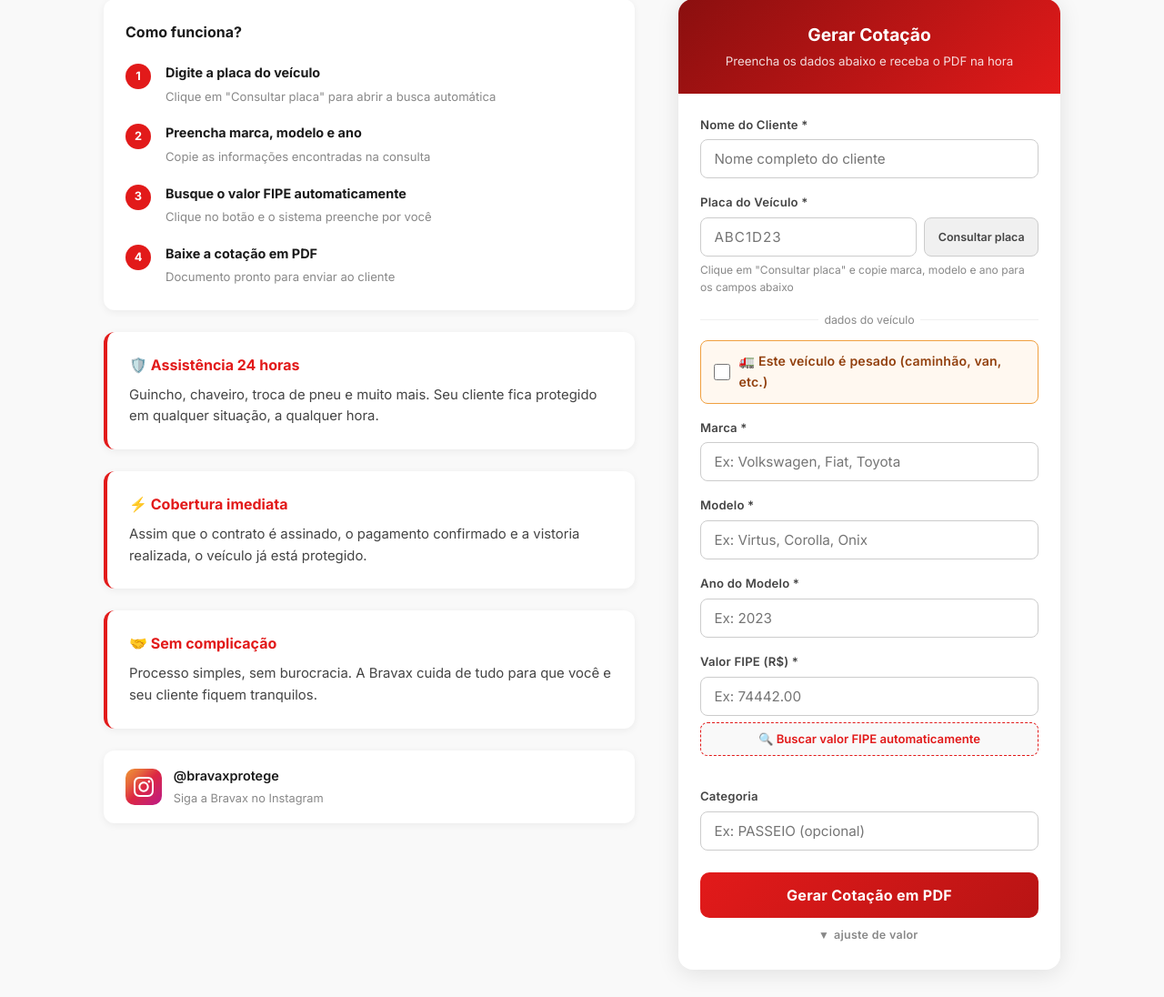
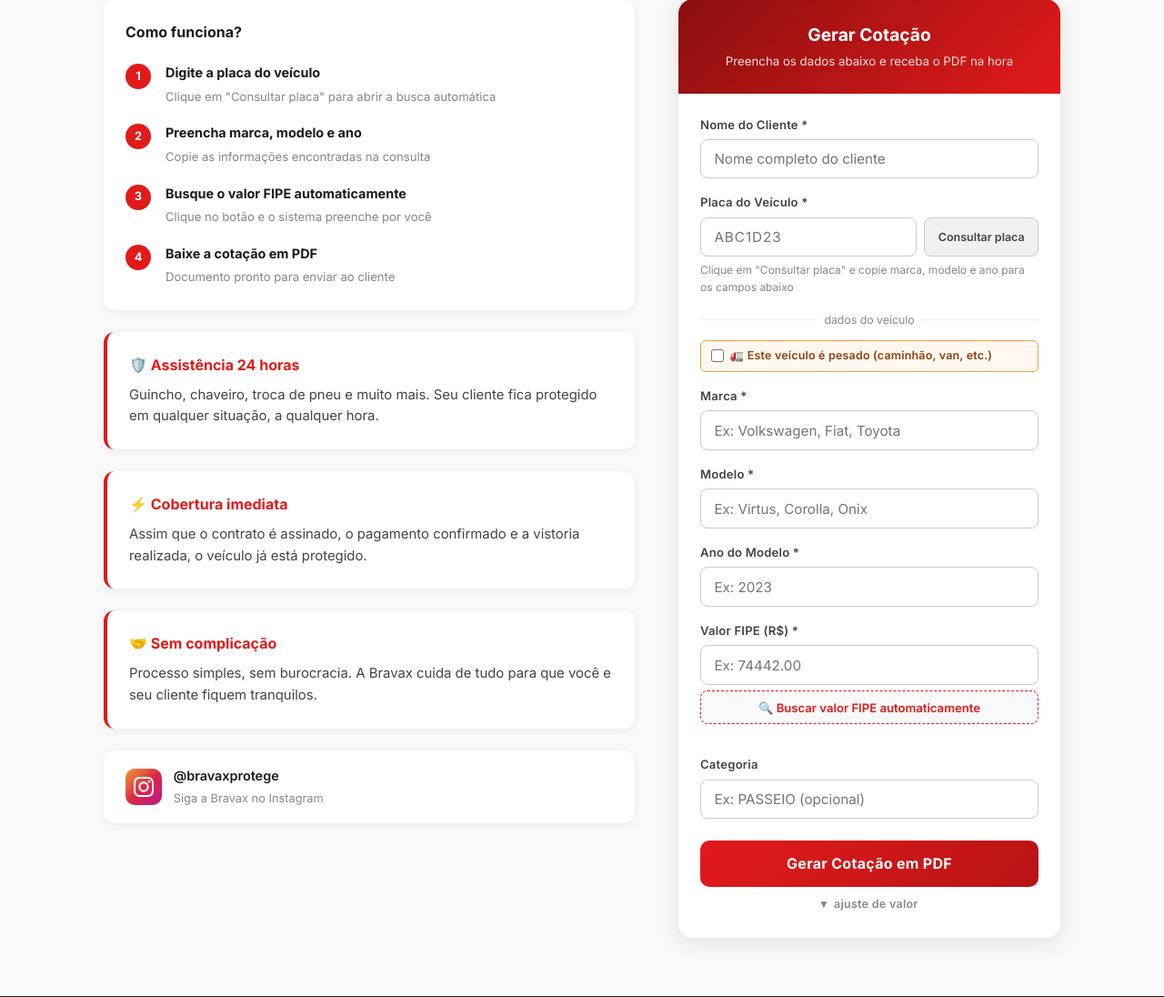
Before and after one commit to bravaxprotege/cota-o, a Flask app: page / in a window 1280 px wide. Shown: the part 581-1677 px from the top of the page at 91% size. Run offline with Flask 3, Linux system fonts and the light colour scheme.

Commit message:
Reduz tamanho do campo veículo pesado no formulário
Co-Authored-By: Claude Sonnet 4.6 <noreply@anthropic.com>

```diff
--- a/templates/index.html
+++ b/templates/index.html
@@ -302,14 +302,14 @@
         .pesado-toggle {
             display: flex;
             align-items: center;
-            gap: 0.6rem;
-            padding: 0.7rem 0.9rem;
+            gap: 0.4rem;
+            padding: 0.4rem 0.7rem;
             background: #fff8f0;
             border: 1.5px solid #f0a040;
-            border-radius: 8px;
+            border-radius: 6px;
             cursor: pointer;
             font-family: inherit;
-            font-size: 0.88rem;
+            font-size: 0.78rem;
             font-weight: 600;
             color: #92400e;
             width: 100%;
@@ -319,7 +319,7 @@
         }
         .pesado-toggle:hover { background: #fff0dc; }
         .pesado-toggle input[type="checkbox"] {
-            width: 18px; height: 18px;
+            width: 14px; height: 14px;
             accent-color: #d97706;
             cursor: pointer;
             border: none;
```
